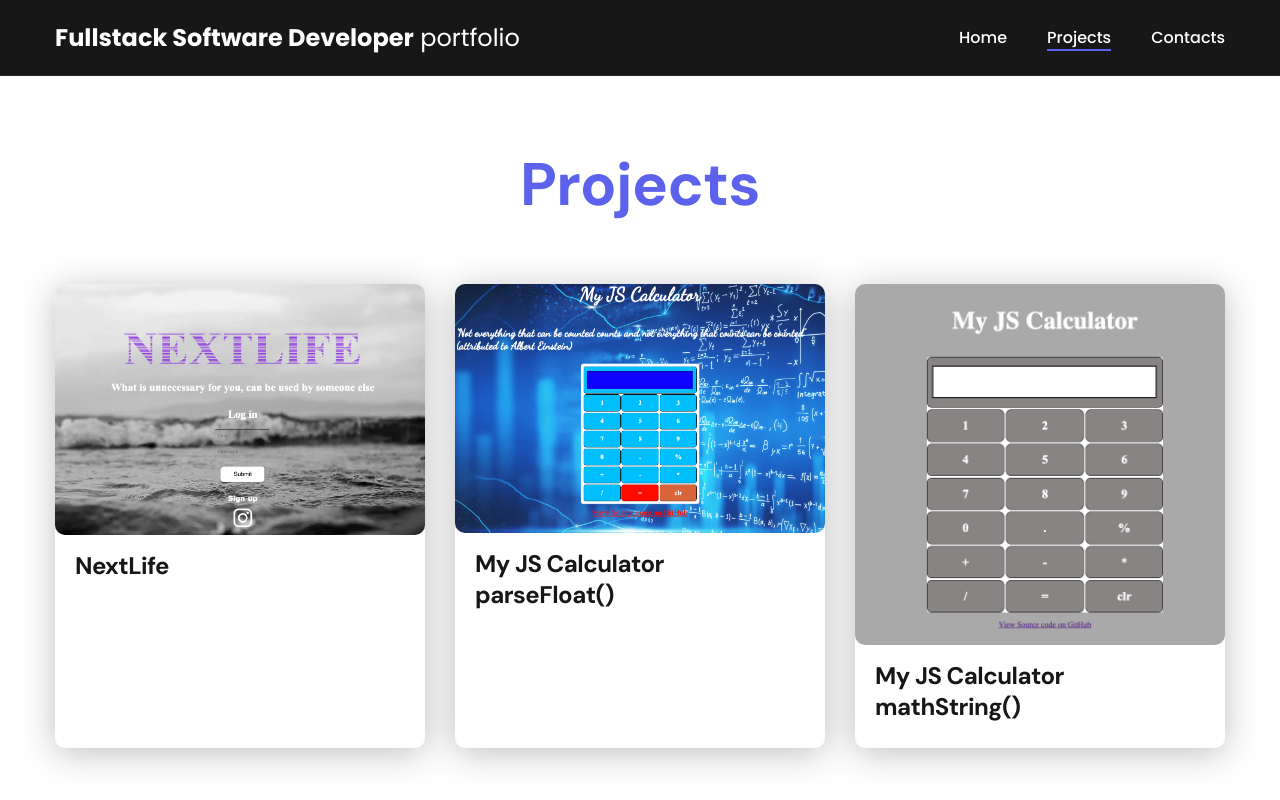
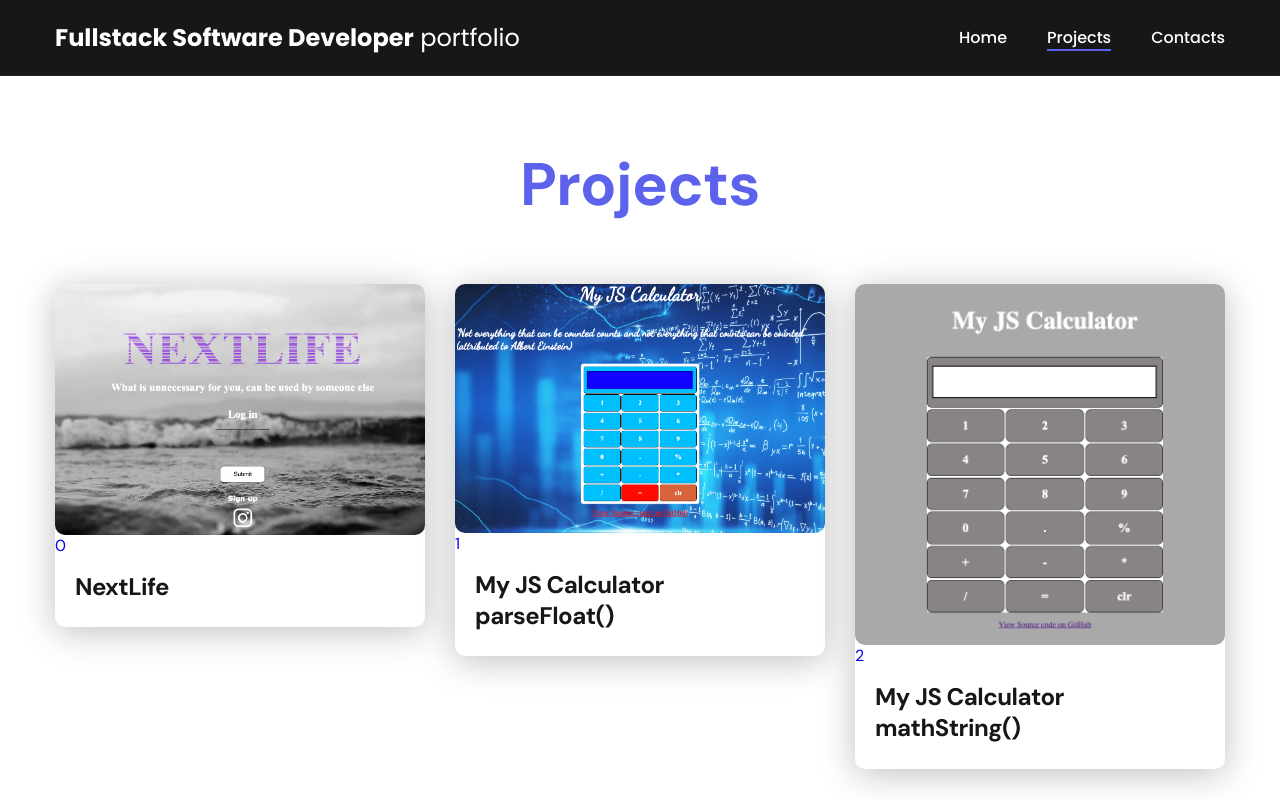
Before and after one commit to NatalliaPahosava/natallia-pahosava-profile, a React (Create React App) app: page /projects in a window 1280 px wide. Shown: the top 800 px of the page. Built offline with nearby package versions, Linux system fonts and the light colour scheme.

Commit message:
added projects page

```diff
--- a/src/components/project/Project.js
+++ b/src/components/project/Project.js
@@ -1,14 +1,15 @@
-import "./style.css"
+import { NavLink } from 'react-router-dom'
+import './style.css'
 
-const Project = ({title,img}) => {
+const Project = ({ title, img, index }) => {
   return (
-
-    <li className='project'>
-      <a href='./project-page.html'>
-        <img src={img} alt='Project img' className='project__img' />
-        <h3 className='project__title'>{title}</h3>
-      </a>
-    </li>
+    <NavLink to={`/project/${index}`}>
+      <li className='project'>
+          <img src={img} alt='Project img' className='project__img' />
+          {index}
+          <h3 className='project__title'>{title}</h3>
+      </li>
+    </NavLink>
   )
 }
 
--- a/src/pages/Project.js
+++ b/src/pages/Project.js
@@ -1,6 +1,5 @@
 import { useParams } from 'react-router-dom'
 import BtnGitHub from '../components/btnGitHub/BtnGitHub'
-import img from './../img/projects/project1.png'
 import projects from './../helpers/projectsList'
 
 const Project = () => {
@@ -12,14 +11,14 @@ const Project = () => {
       <div className='container'>
         <div className='project-details'>
           <h1 className='title-1'>{project.title}</h1>
-          <img src={img} alt='' className='project-details__cover' />
+          <img src={project.img} alt='' className='project-details__cover' />
 
           <div className='project-details__desc'>
             <a href={project.link} style={{ color: 'red' }}>
               Demo
             </a>
             <p>
-              Skills
+              Skills:
               <br />
               {project.skills}
             </p>
--- a/src/pages/Projects.js
+++ b/src/pages/Projects.js
@@ -12,7 +12,8 @@ const Projects = () => {
               <Project
               key={index}
               title={project.title}
-              img={project.img} />
+              img={project.img}
+              index={index} />
             )
           })}
         </ul>
```
